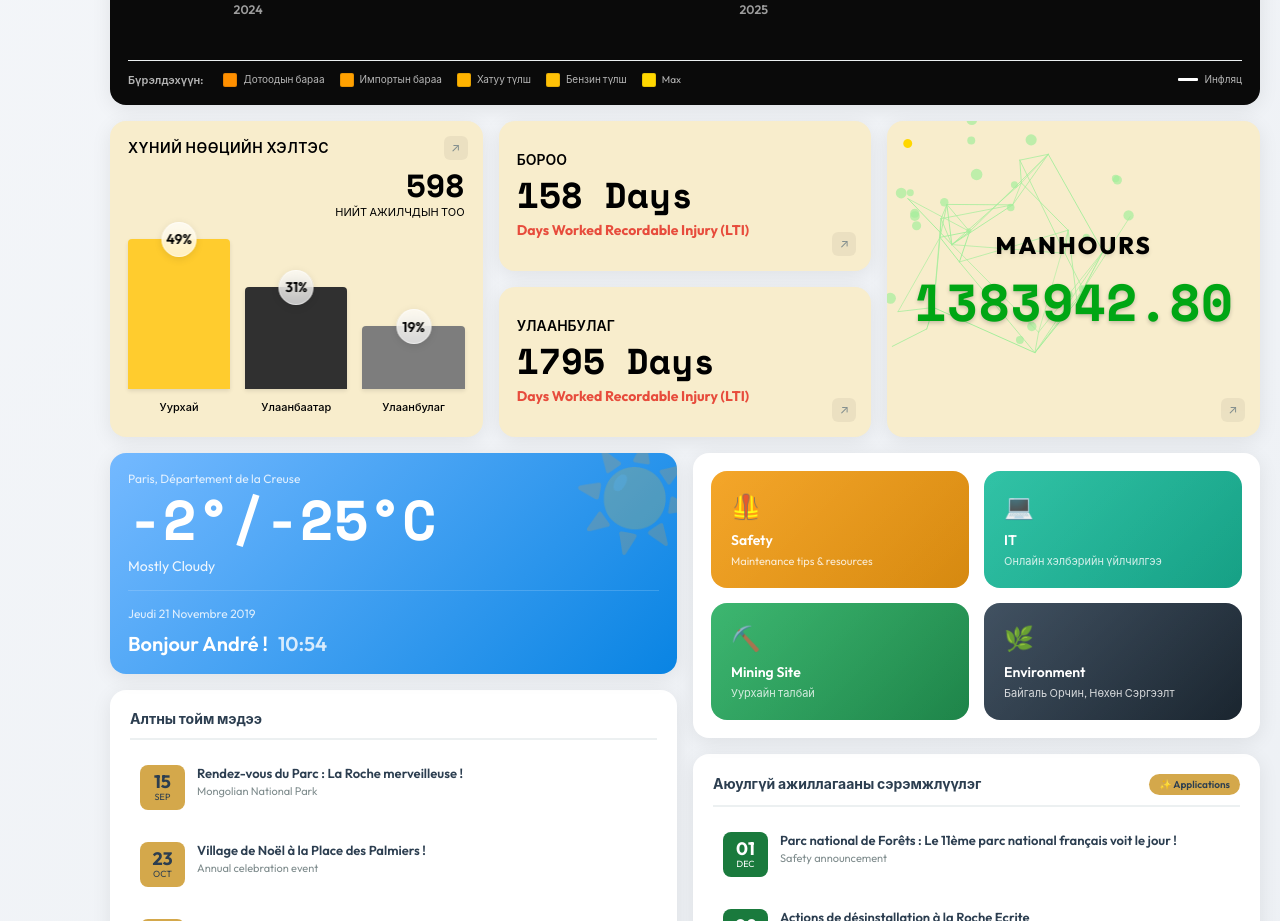
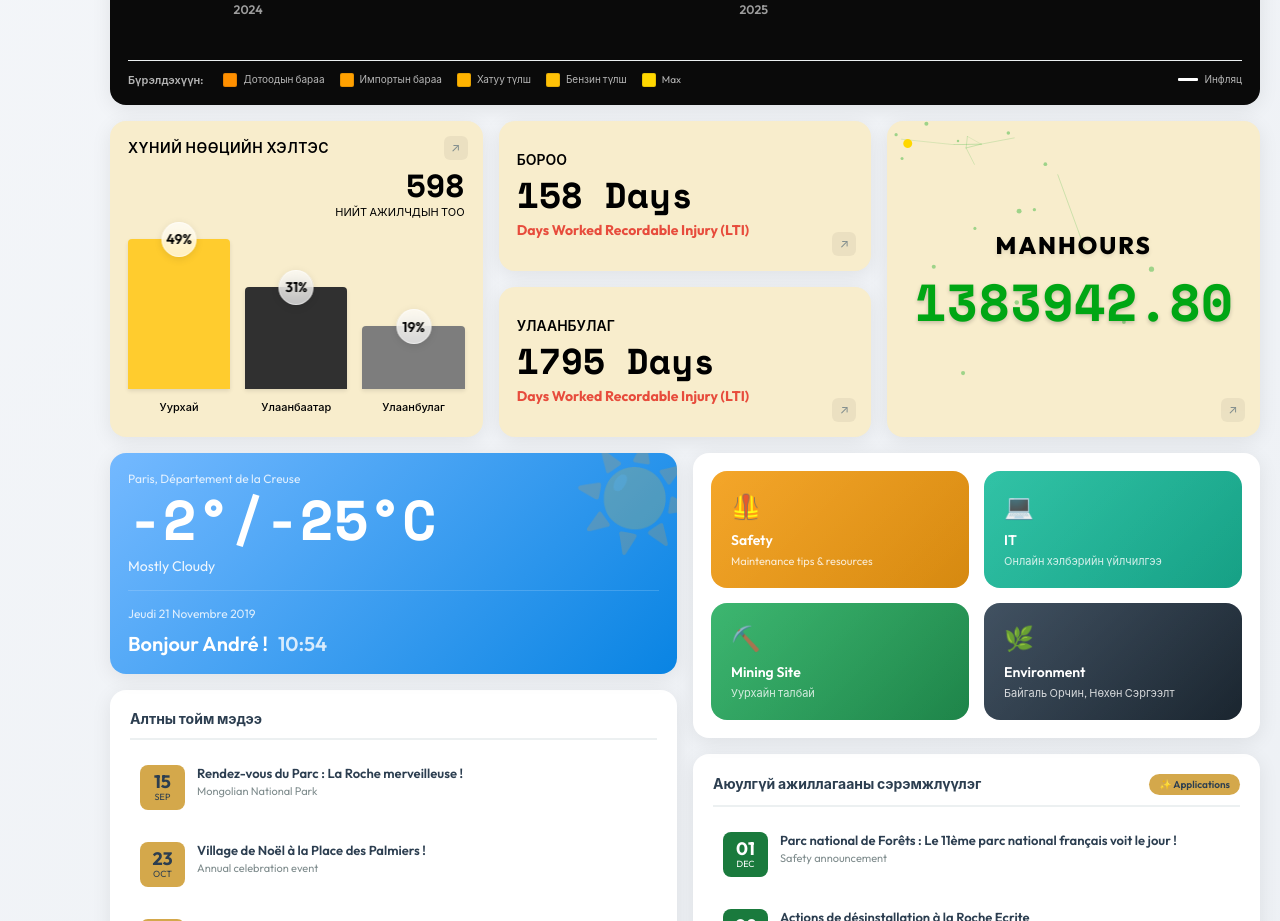
Before and after one commit to hodooniihoosonmantuu/project-cursor, a React (Vite) app: page / in a window 1280 px wide. Shown: the part 860-1781 px from the top of the page. Built offline with nearby package versions, Linux system fonts and the light colour scheme.

Commit message:
Change network color to #00A614, make dots smaller and lines thinner, improve positioning for minimal look

```diff
--- a/src/App.css
+++ b/src/App.css
@@ -827,12 +827,12 @@ body {
   height: 100%;
   pointer-events: none;
   z-index: 1;
-  opacity: 0.8;
+  opacity: 0.6;
 }
 
 .network-line {
-  stroke: #90EE90;
-  stroke-width: 1;
+  stroke: #00A614;
+  stroke-width: 0.5;
   stroke-linecap: round;
 }
 
--- a/src/components/ManhoursWidget.jsx
+++ b/src/components/ManhoursWidget.jsx
@@ -28,37 +28,38 @@ function ManhoursWidget() {
       const rect = widgetRef.current.getBoundingClientRect()
       const widgetWidth = rect.width || 300
       const widgetHeight = rect.height || 140
-      const nodeCount = 25
+      const nodeCount = 18
       const newNodes = []
       const newConnections = []
 
       // Create nodes (more concentrated in upper-left, dissipating to bottom-right)
+      // Better spacing for minimal look
       for (let i = 0; i < nodeCount; i++) {
         let x, y
         const rand = Math.random()
-        if (rand < 0.5) {
-          // Concentrate in upper-left (50% of nodes)
-          x = Math.random() * (widgetWidth * 0.5)
-          y = Math.random() * (widgetHeight * 0.5)
-        } else if (rand < 0.8) {
+        if (rand < 0.45) {
+          // Concentrate in upper-left (45% of nodes)
+          x = Math.random() * (widgetWidth * 0.45) + 10
+          y = Math.random() * (widgetHeight * 0.45) + 10
+        } else if (rand < 0.75) {
           // Middle area (30% of nodes)
-          x = Math.random() * (widgetWidth * 0.7)
-          y = Math.random() * (widgetHeight * 0.7)
+          x = Math.random() * (widgetWidth * 0.6) + widgetWidth * 0.2
+          y = Math.random() * (widgetHeight * 0.6) + widgetHeight * 0.2
         } else {
-          // Spread out (20% of nodes)
-          x = Math.random() * widgetWidth
-          y = Math.random() * widgetHeight
+          // Spread out (25% of nodes)
+          x = Math.random() * (widgetWidth * 0.7) + widgetWidth * 0.15
+          y = Math.random() * (widgetHeight * 0.7) + widgetHeight * 0.15
         }
 
         newNodes.push({
           id: i,
           x: x,
           y: y,
-          radius: Math.random() * 3 + 2.5 // Bigger nodes: 2.5-5.5px
+          radius: Math.random() * 1 + 1.2 // Smaller nodes: 1.2-2.2px
         })
       }
 
-      // Create connections between nearby nodes
+      // Create connections between nearby nodes (more selective for minimal look)
       for (let i = 0; i < newNodes.length; i++) {
         for (let j = i + 1; j < newNodes.length; j++) {
           const node1 = newNodes[i]
@@ -67,18 +68,19 @@ function ManhoursWidget() {
             Math.pow(node2.x - node1.x, 2) + Math.pow(node2.y - node1.y, 2)
           )
 
-          // Connect nodes that are close enough (varying connection probability)
-          const maxDistance = 150 // Increased connection distance
+          // Connect nodes that are close enough (more selective connections)
+          const maxDistance = 100
           const connectionChance = 1 - (distance / maxDistance)
-          if (distance < maxDistance && Math.random() < connectionChance * 0.7) {
+          // Reduced connection probability for cleaner look
+          if (distance < maxDistance && Math.random() < connectionChance * 0.4) {
             newConnections.push({
               id: `${i}-${j}`,
               x1: node1.x,
               y1: node1.y,
               x2: node2.x,
               y2: node2.y,
-              opacity: 0.5 + Math.random() * 0.4, // More visible: 0.5-0.9
-              strokeWidth: 1 + Math.random() * 1.5 // Thicker lines: 1-2.5px
+              opacity: 0.3 + Math.random() * 0.3, // More subtle: 0.3-0.6
+              strokeWidth: 0.4 + Math.random() * 0.3 // Thinner lines: 0.4-0.7px
             })
           }
         }
@@ -135,12 +137,6 @@ function ManhoursWidget() {
         height="100%"
         preserveAspectRatio="none"
       >
-        <defs>
-          <linearGradient id="lineGradient" x1="0%" y1="0%" x2="100%" y2="100%">
-            <stop offset="0%" stopColor="#90EE90" stopOpacity="0.4" />
-            <stop offset="100%" stopColor="#90EE90" stopOpacity="0.1" />
-          </linearGradient>
-        </defs>
         {/* Connections */}
         {connections.map((conn) => (
           <line
@@ -150,7 +146,7 @@ function ManhoursWidget() {
             y1={conn.y1}
             x2={conn.x2}
             y2={conn.y2}
-            stroke="#90EE90"
+            stroke="#00A614"
             strokeWidth={conn.strokeWidth || 0.5}
             opacity={conn.opacity}
           />
@@ -163,8 +159,8 @@ function ManhoursWidget() {
             cx={node.x}
             cy={node.y}
             r={node.radius}
-            fill="#90EE90"
-            opacity="0.7"
+            fill="#00A614"
+            opacity="0.6"
           />
         ))}
       </svg>
```
